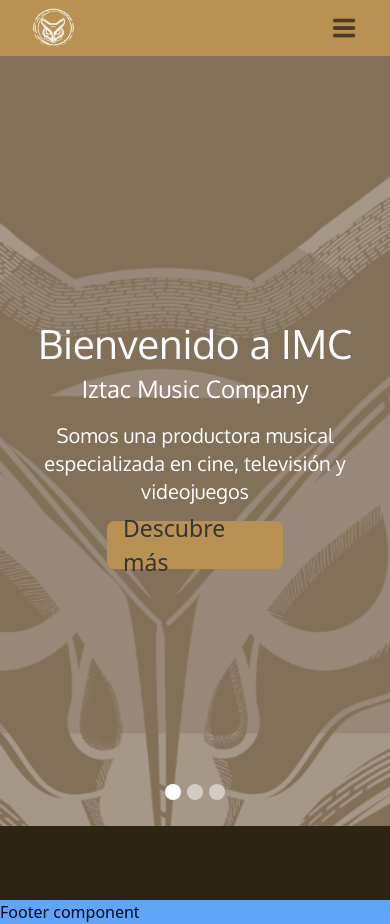
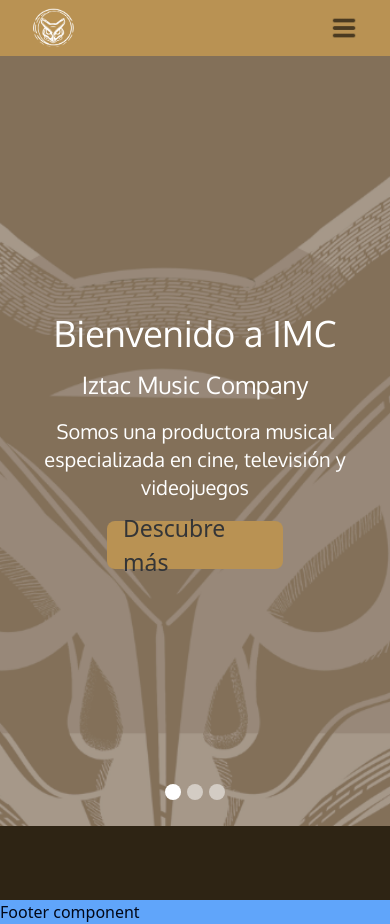
Before and after one commit to saulkurosaki/IZTAC-MUSIC-COMPANY, a Next.js app: page / in a window 390 px wide. Built offline with nearby package versions, Linux system fonts and the light colour scheme.

Commit message:
feat(HeroBanner): implement the banner 1 on extra small devices responsive design

```diff
--- a/components/HeroBanner.tsx
+++ b/components/HeroBanner.tsx
@@ -72,9 +72,9 @@ const HeroBanner = () => {
               ></div>
             </div>
 
-            <div className="absolute inset-0 max-lg:inset-32 max-md:inset-5 flex justify-center items-center">
+            <div className="absolute inset-0 max-lg:inset-32 max-md:inset-3 flex justify-center items-center">
               <div className="flex flex-col justify-center items-center w-[720px] h-[241px] max-md:h-64 text-white z-20">
-                <h2 className="text-[65px] max-lg:text-[52px] max-md:text-[40px] oxygen">
+                <h2 className="text-[65px] max-lg:text-[52px] max-md:text-4xl max-md:pb-4 oxygen">
                   Bienvenido a IMC
                 </h2>
                 <p className="pb-4 text-3xl max-lg:text-2xl oxygen">
```
